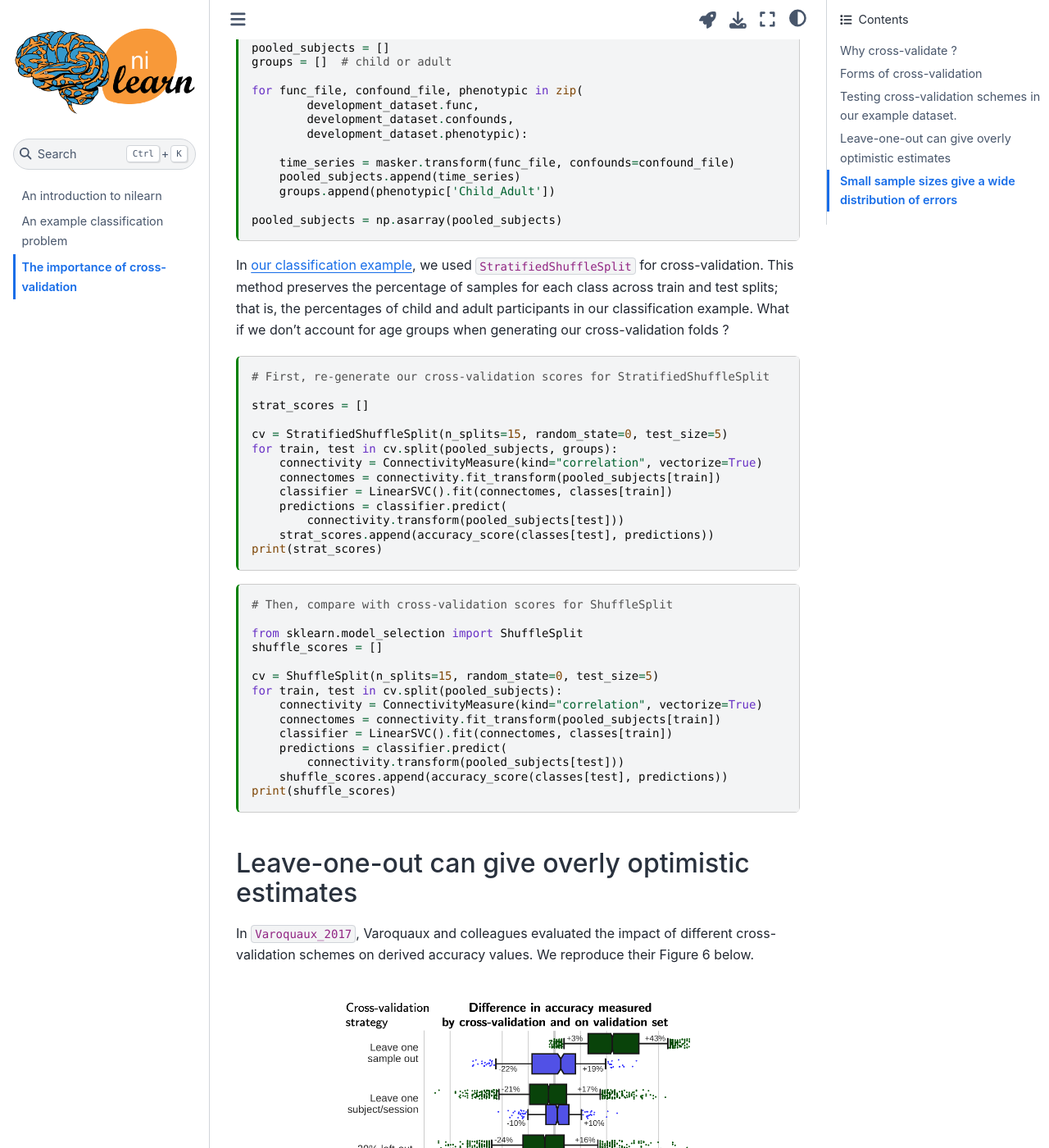
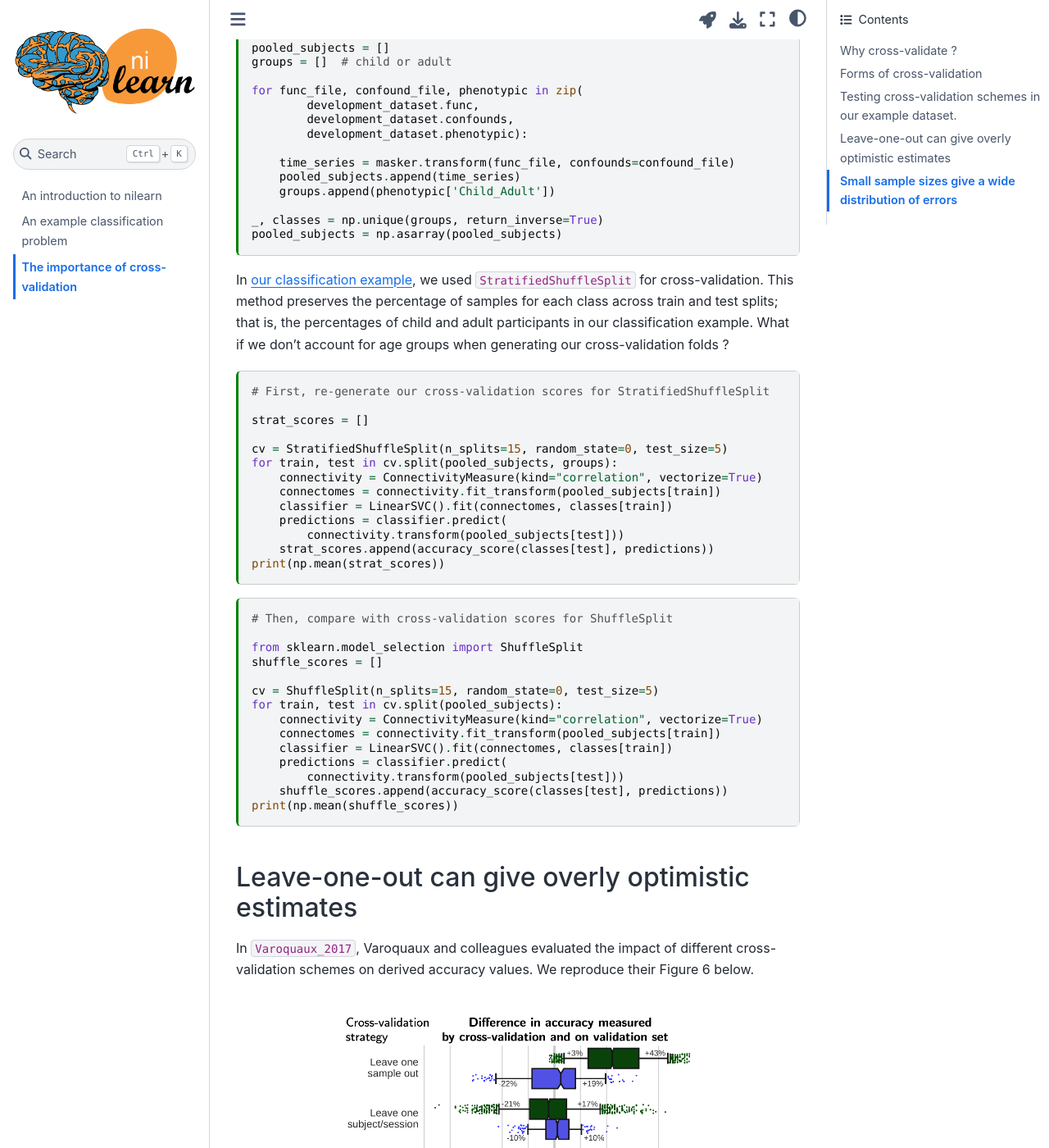
Before and after one commit to emdupre/nha-ml-nimg, a Jupyter Book: the page built from content/03-cross-validation.md, in a window 1280 px wide and 1400 px high, scrolled down 2671 px. Shown: the whole window at 82% size. Built offline with Jupyter Book 1.0.4 settings and Sphinx 7.4.7 and the Sphinx Book theme 1.1.4, drawn with Linux system fonts in a browser that asks for light colours; cross-references to code outside the pages are shown as plain code.

Commit message:
Iterate new content

````diff
--- a/content/03-cross-validation.md
+++ b/content/03-cross-validation.md
@@ -116,6 +116,7 @@ for func_file, confound_file, phenotypic in zip(
     pooled_subjects.append(time_series)
     groups.append(phenotypic['Child_Adult'])
 
+_, classes = np.unique(groups, return_inverse=True)
 pooled_subjects = np.asarray(pooled_subjects)
 ```
 
@@ -137,7 +138,7 @@ for train, test in cv.split(pooled_subjects, groups):
     predictions = classifier.predict(
         connectivity.transform(pooled_subjects[test]))
     strat_scores.append(accuracy_score(classes[test], predictions))
-print(strat_scores)
+print(np.mean(strat_scores))
 ```
 
 
@@ -155,7 +156,7 @@ for train, test in cv.split(pooled_subjects):
     predictions = classifier.predict(
         connectivity.transform(pooled_subjects[test]))
     shuffle_scores.append(accuracy_score(classes[test], predictions))
-print(shuffle_scores)
+print(np.mean(shuffle_scores))
 ```
 
 ## Leave-one-out can give overly optimistic estimates
````
Also changed, not shown: other parts of content/03-cross-validation.md (+1 -1 lines).
